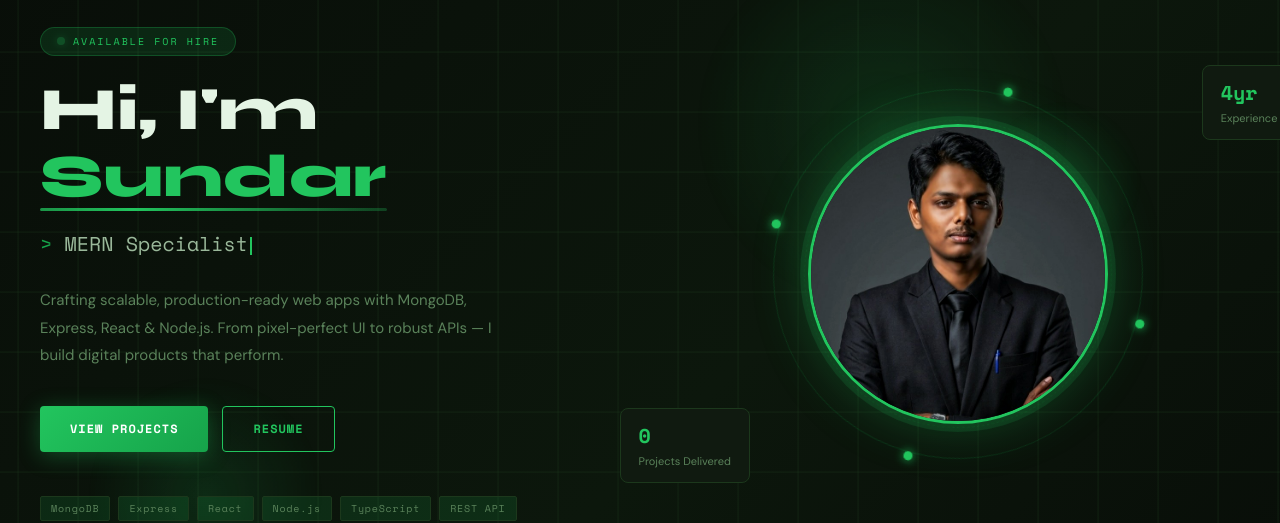
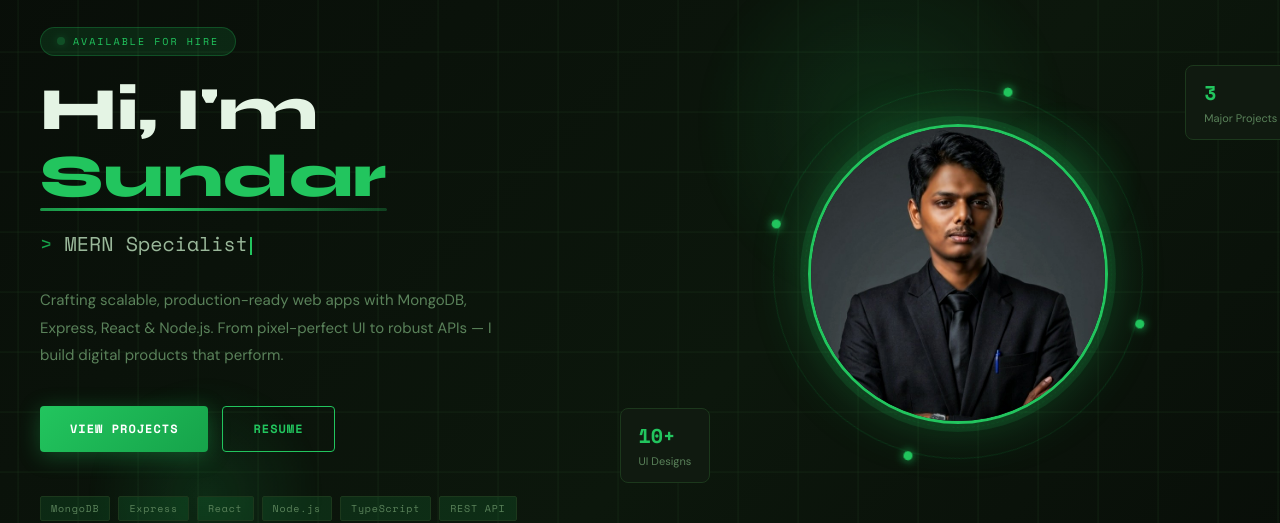
Before and after one commit to sundarkandan/freelance, a React (Vite) app: page / in a window 1280 px wide. Shown: the part 146-669 px from the top of the page. Built offline with nearby package versions, Linux system fonts and the light colour scheme.

Commit message:
final portfolio

```diff
--- a/src/component/FreeLance.jsx
+++ b/src/component/FreeLance.jsx
@@ -468,12 +468,12 @@ function HeroSection({ t }) {
 
           {/* FIX 14: Float cards have hero-float-card class; hidden on mobile */}
           <div className="hero-float-card" style={{position:"absolute",bottom:"-8%",left:"-10%",background:t.bgCard,border:`1px solid ${t.border}`,borderRadius:8,padding:"12px 18px",backdropFilter:"blur(12px)",WebkitBackdropFilter:"blur(12px)",animation:"floatCard 4s ease-in-out infinite",zIndex:2}}>
-            <div style={{fontFamily:"'Space Mono',monospace",fontSize:20,fontWeight:700,color:t.accent}}>0</div>
-            <div style={{fontFamily:"'DM Sans',sans-serif",fontSize:11,color:t.textMuted,marginTop:2}}>Projects Delivered</div>
+            <div style={{fontFamily:"'Space Mono',monospace",fontSize:20,fontWeight:700,color:t.accent}}>10+</div>
+            <div style={{fontFamily:"'DM Sans',sans-serif",fontSize:11,color:t.textMuted,marginTop:2}}>UI Designs</div>
           </div>
           <div className="hero-float-card" style={{position:"absolute",top:"-8%",right:"-10%",background:t.bgCard,border:`1px solid ${t.border}`,borderRadius:8,padding:"12px 18px",backdropFilter:"blur(12px)",WebkitBackdropFilter:"blur(12px)",animation:"floatCard 4s ease-in-out 1.1s infinite",zIndex:2}}>
-            <div style={{fontFamily:"'Space Mono',monospace",fontSize:20,fontWeight:700,color:t.accent}}>4yr</div>
-            <div style={{fontFamily:"'DM Sans',sans-serif",fontSize:11,color:t.textMuted,marginTop:2}}>Experience</div>
+            <div style={{fontFamily:"'Space Mono',monospace",fontSize:20,fontWeight:700,color:t.accent}}>3</div>
+            <div style={{fontFamily:"'DM Sans',sans-serif",fontSize:11,color:t.textMuted,marginTop:2}}>Major Projects</div>
           </div>
         </div>
       </div>
```
